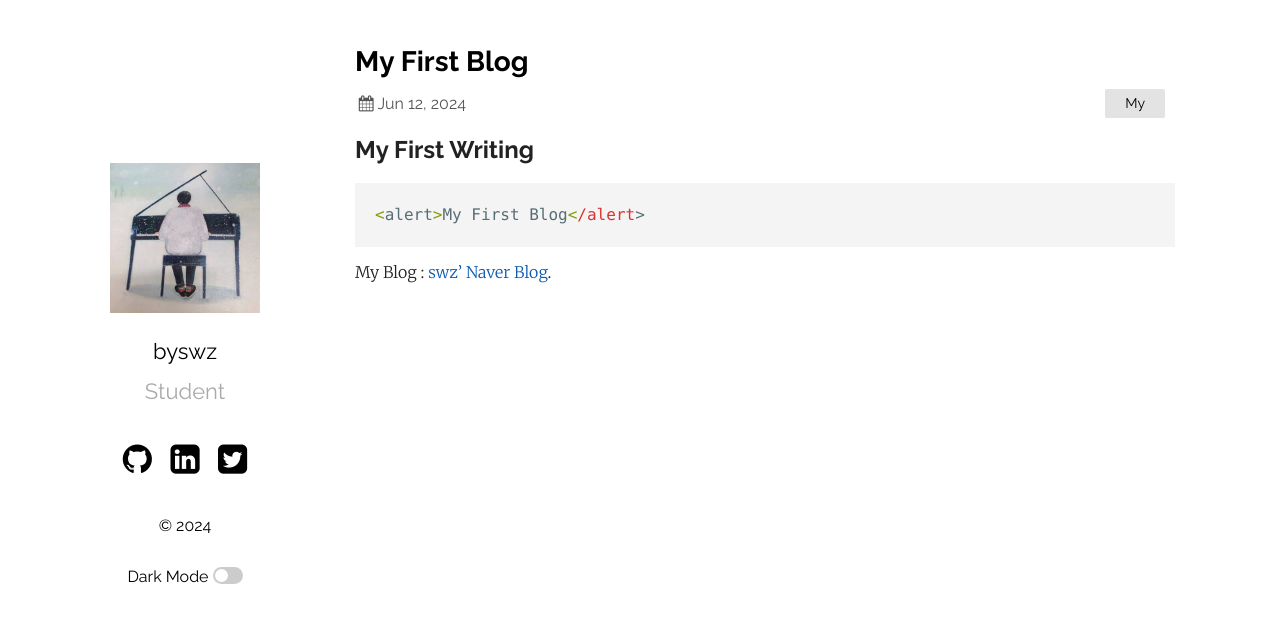
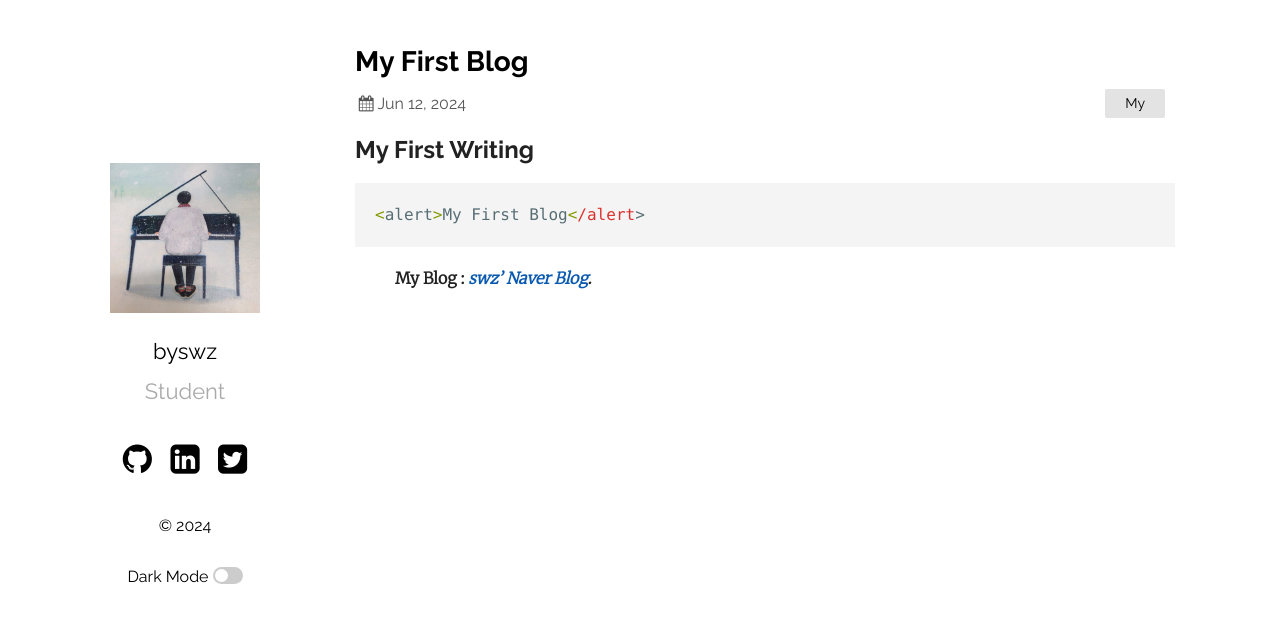
Before and after one commit to byswz/byswz.github.io, a Jekyll site: the page built from _posts/2024-06-12-first.markdown, in a window 1280 px wide. Shown: the top 623 px of the page. Built offline with Jekyll 4.4.1, drawn with Linux system fonts in a browser that asks for light colours; comment, search, counter and statistics services are not loaded.

Commit message:
14th commit

````diff
--- a/_config.yml
+++ b/_config.yml
@@ -24,7 +24,7 @@ plainwhite:
   portfolio_image: "assets/swz.jpg" # the path from the base directory of the site to the image to display (no / at the start)
   html_lang: "en" # set the lang attribute of the <html> tag for the pages. See here for a list of codes: https://www.w3schools.com/tags/ref_country_codes.asp
   condensed_mobile:
-    #- home
+    - home
     - page
     - post
   # generate social links in footer
--- a/_posts/2024-06-12-first.markdown
+++ b/_posts/2024-06-12-first.markdown
@@ -11,6 +11,7 @@ My First Writing
 <alert>My First Blog</alert>
 ```
 
-My Blog : [swz' Naver Blog][swz-naver].
+> **My Blog : *[swz' Naver Blog][swz-naver].***
+
 
 [swz-naver]: https://blog.naver.com/byswz
````
